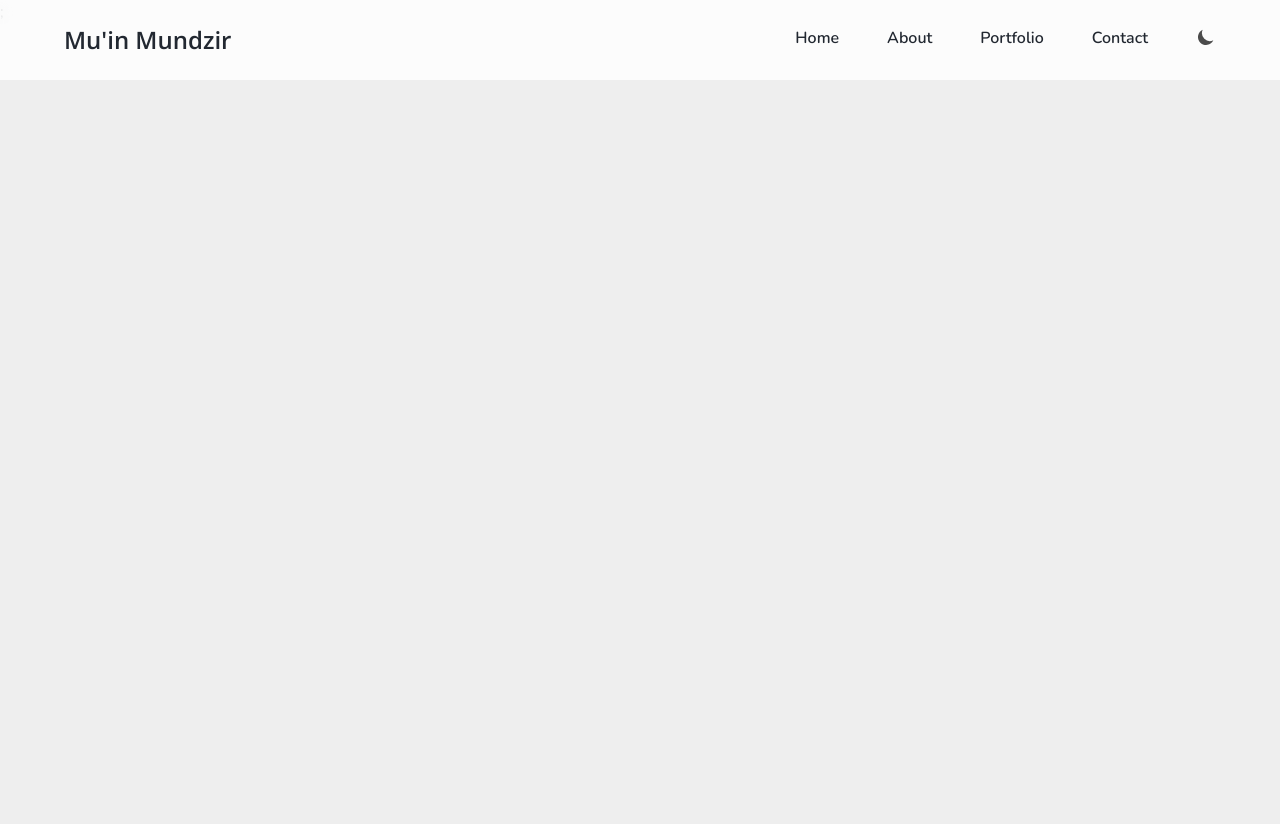
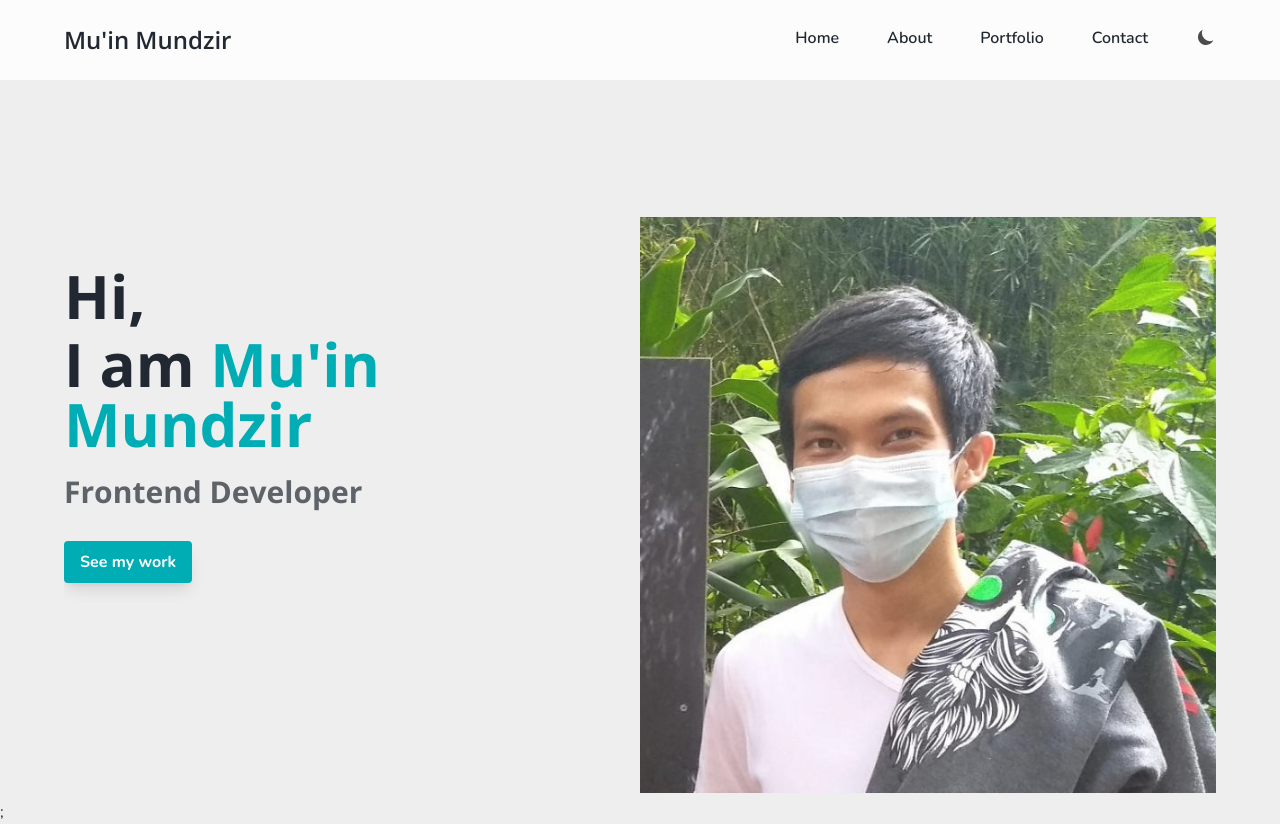
Before and after one commit to muinmundzir/portfolio, a Next.js app: page / in a window 1280 px wide. Before the commit the page ends 800 px from the top, so only its background shows below. Built offline with nearby package versions, Linux system fonts and the light colour scheme.

Commit message:
add: header section

```diff
--- /dev/null
+++ b/components/Header.js
@@ -0,0 +1,34 @@
+import Link from 'next/link'
+import Image from 'next/image'
+import Mundzir from '../public/Mundzir.png'
+
+const Header = () => {
+  return (
+    <>
+      {/* Home Section */}
+      <section id="home" className="home-section">
+        <div className="order-2 md:order-1 mt-10">
+          <h2 className="text-5xl md:text-6xl font-bold">Hi,</h2>
+          <h2 className="text-5xl md:text-6xl font-bold mt-2">
+            I am <span className="text-primary">Mu&apos;in Mundzir</span>
+          </h2>
+          <h3 className="text-2xl md:text-3xl font-bold opacity-70 mt-5 mb-10">
+            Frontend Developer
+          </h3>
+          <Link href="#portfolio">
+            <a className="btn-primary">See my work</a>
+          </Link>
+        </div>
+        <div className="container-hero-image">
+          <Image
+            className="w-full object-cover opacity-90 object-center"
+            src={Mundzir}
+            alt="person illustration"
+          />
+        </div>
+      </section>
+    </>
+  )
+}
+
+export default Header
--- a/pages/index.js
+++ b/pages/index.js
@@ -1,3 +1,15 @@
+import { Fragment } from 'react'
+import Header from '../components/Header'
+
 export default function Home() {
-  return <></>;
+  return (
+    <Fragment>
+      {/* Main Section */}
+      <main className="container">
+        <Header />
+
+        {/* About Section */}
+      </main>
+    </Fragment>
+  )
 }
--- a/styles/globals.css
+++ b/styles/globals.css
@@ -51,4 +51,27 @@
     border-b-4 border-transparent
     hover:border-primary;
   }
+
+  .home-section {
+    @apply grid items-center
+    grid-cols-1 md:grid-cols-2
+    pt-28 md:pt-0
+    md:h-screen
+    md:overflow-hidden;
+  }
+
+  .btn-primary {
+    @apply bg-primary hover:brightness-110
+    font-bold text-white
+    px-4 py-2.5
+    rounded shadow-lg;
+  }
+
+  .container-hero-image {
+    @apply rounded-md md:rounded-none
+    h-60 md:h-auto
+    md:place-self-end
+    overflow-hidden
+    order-1 md:order-2;
+  }
 }
```
